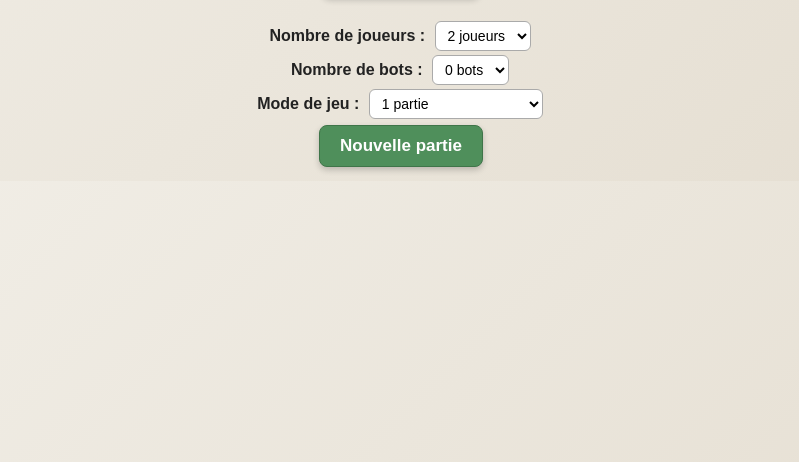
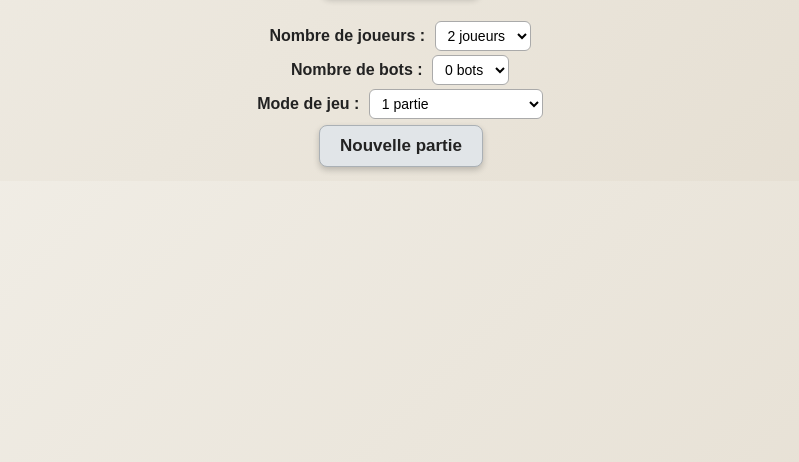
Before and after one commit to loured12/Atoumoulin, a plain HTML site: page index.html in a window 1280 px wide. Shown: the part 338-800 px from the top of the page, without its empty margins (239-1038 px from the left). Drawn offline with Linux system fonts and the light colour scheme.

Commit message:
Update styles for #nouvellePartie element

```diff
--- a/style.css
+++ b/style.css
@@ -182,11 +182,11 @@ button.carte {
   font-size: 17px;
   padding: 10px 20px;
   font-weight: bold;
-  background: #4f8f5b;
-  color: white;
-  border: 1px solid #3f7549;
+  background: #e1e5e8;
+  color: #222;
+  border: 1px solid #aab0b5;
 }
 
 #nouvellePartie:hover {
-  background: #3f7549;
+  background: #d2d7db;
 }
```
